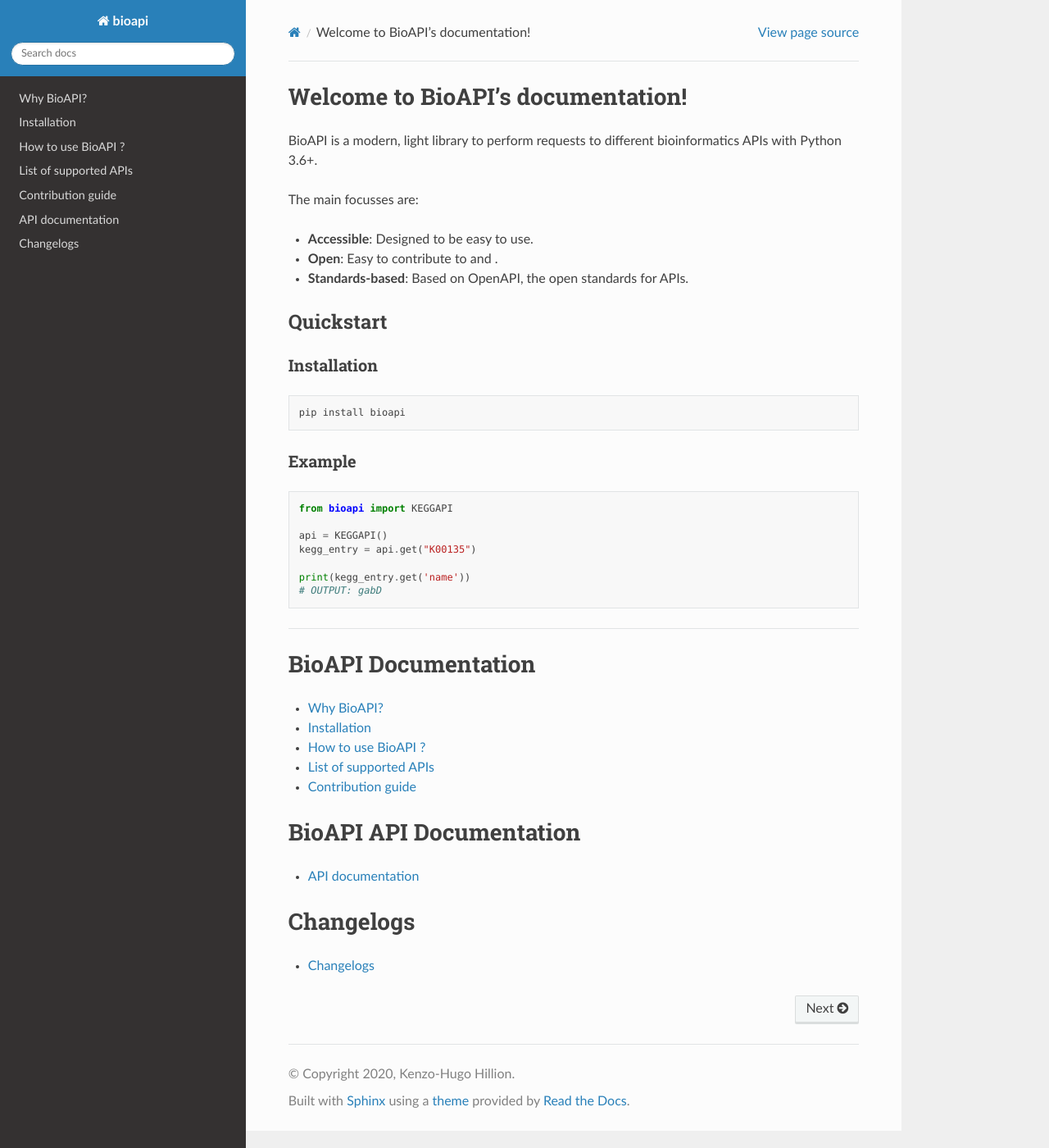
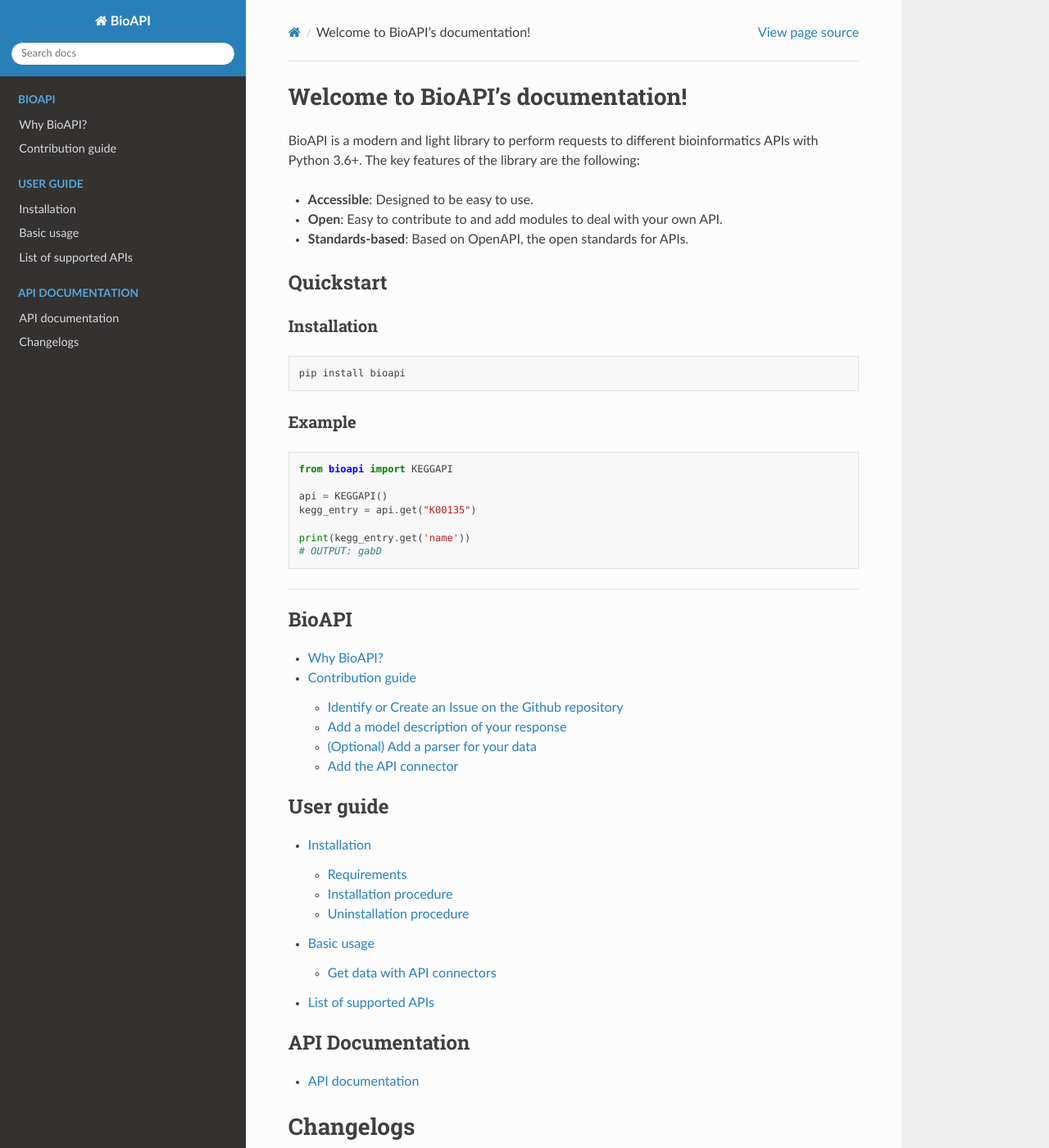
Before and after one commit to motleystate/dabeplech, a Sphinx documentation site: the page built from docs/index.rst, in a window 1280 px wide and 1400 px high. Shown: the whole window at 82% size. Built offline with Sphinx 7.4.7 and the Read the Docs theme 2.0.0, drawn with Linux system fonts in a browser that asks for light colours.

Commit message:
continue documentation and restructure menu

```diff
--- a/docs/how_to_use.rst
+++ b/docs/basic_usage.rst
@@ -1,15 +1,9 @@
-.. BioAPI
-
-.. _how_to_use:
-
-*******************
-How to use BioAPI ?
-*******************
+***********
+Basic usage
+***********
 
 Get data with API connectors
 ============================
-
-
 
 KEGG example
 ------------
--- a/docs/conf.py
+++ b/docs/conf.py
@@ -1,5 +1,9 @@
 import os
 import sys
+
+from bioapi import __version__
+
+# from bioapi import version
 
 sys.path.insert(0, os.path.abspath('../../bioapi'))
 
@@ -25,12 +29,12 @@
 # The master toctree document.
 master_doc = 'index'
 
-project = 'bioapi'
+project = 'BioAPI'
 copyright = '2020, Kenzo-Hugo Hillion'
 author = 'Kenzo-Hugo Hillion'
 
 # The full version, including alpha/beta/rc tags
-release = '0.0.1'
+release = __version__
 
 
 # -- General configuration ---------------------------------------------------
--- a/docs/contribution_guide.rst
+++ b/docs/contribution_guide.rst
@@ -1,9 +1,15 @@
-.. BioAPI
-
-.. _contribution_guide:
-
 ******************
 Contribution guide
 ******************
 
-Coming soon...
+Identify or Create an Issue on the Github repository
+====================================================
+
+Add a model description of your response
+========================================
+
+(Optional) Add a parser for your data
+=====================================
+
+Add the API connector
+=====================
--- a/docs/index.rst
+++ b/docs/index.rst
@@ -1,14 +1,11 @@
-.. BioAPI
-
 Welcome to BioAPI's documentation!
 ==================================
 
-BioAPI is a modern, light library to perform requests to different bioinformatics APIs with Python 3.6+.
-
-The main focusses are:
+BioAPI is a modern and light library to perform requests to different bioinformatics APIs with Python 3.6+.
+The key features of the library are the following:
 
 - **Accessible**: Designed to be easy to use.
-- **Open**: Easy to contribute to and  .
+- **Open**: Easy to contribute to and add modules to deal with your own API.
 - **Standards-based**: Based on OpenAPI, the open standards for APIs.
 
 Quickstart
@@ -37,24 +34,26 @@
 
 ---------------
 
+.. toctree::
+    :caption: BioAPI
+    :maxdepth: 2
 
-BioAPI Documentation
-====================
+    why_bioapi
+    contribution_guide
+
 .. toctree::
-   :maxdepth: 1
+    :caption: User guide
+    :maxdepth: 2
 
-   why_bioapi
-   installation
-   how_to_use
-   supported_api
-   contribution_guide
+    installation
+    basic_usage
+    supported_api
 
-BioAPI API Documentation
-=========================
 .. toctree::
-   :maxdepth: 1
+    :caption: API Documentation
+    :maxdepth: 1
 
-   API_doc
+    API_doc
 
 Changelogs
 ==========
--- a/docs/installation.rst
+++ b/docs/installation.rst
@@ -1,7 +1,3 @@
-.. BioAPI
-
-.. _install:
-
 ************
 Installation
 ************
@@ -30,7 +25,7 @@
 Pip
 ---
 
-You can use pip to install BioAPI of the latest stable version:
+You can use pip to install BioAPI of the latest stable version published on pypi:
 
 .. code-block:: bash
 
```
Also changed, not shown: other parts of docs/installation.rst (+2 -8 lines).
